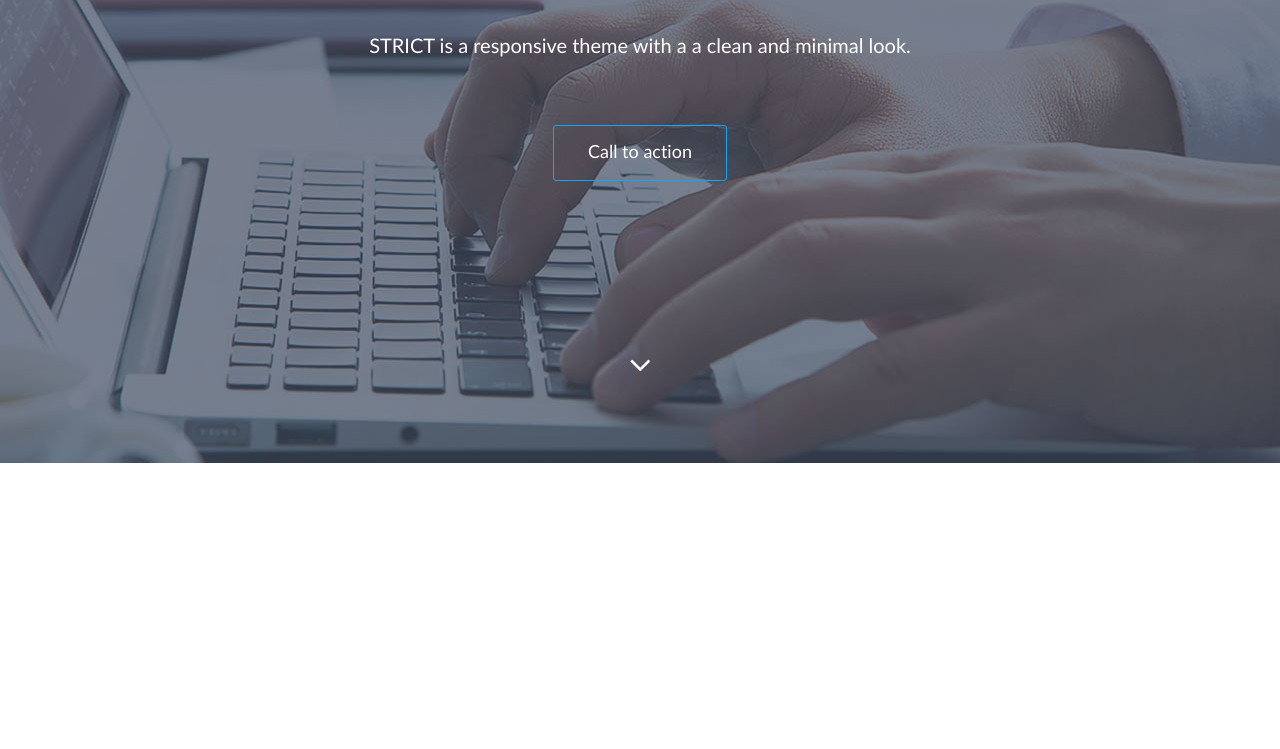
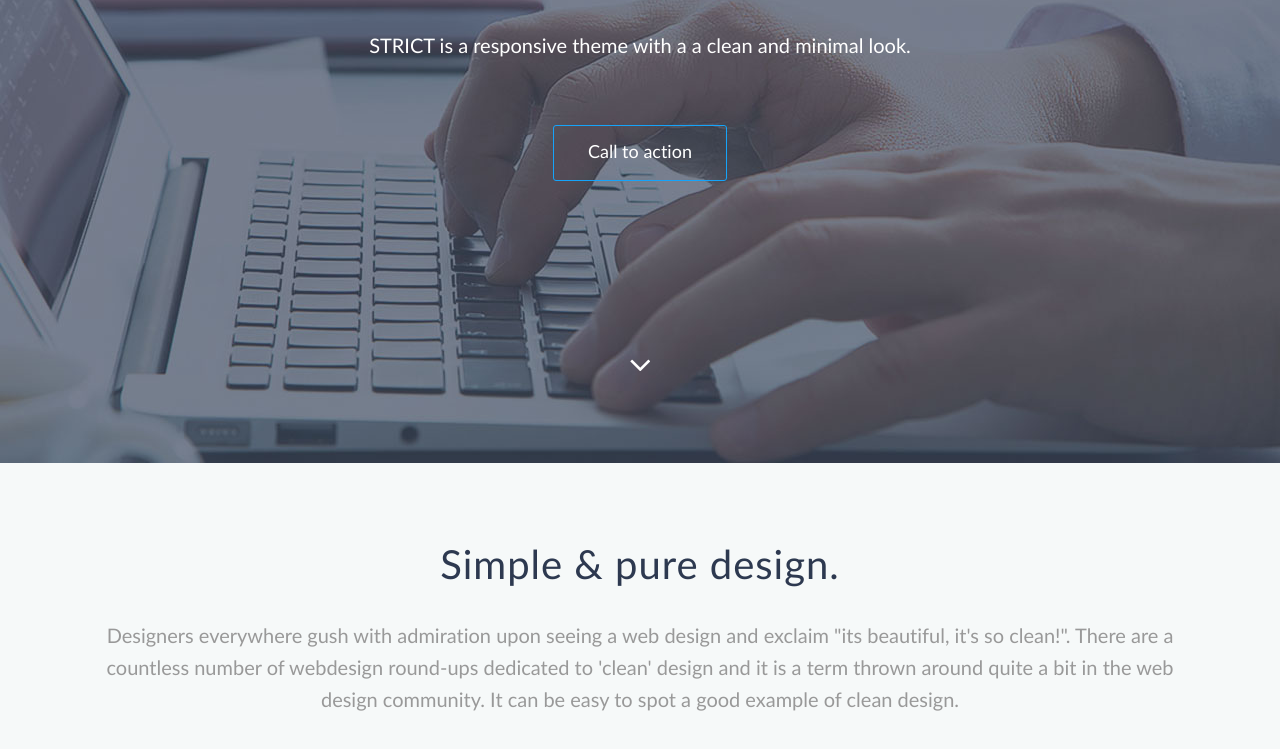
Before and after one commit to Nikler/Strcict, a website: page source/index.html in a window 1280 px wide. Shown: the part 439-1188 px from the top of the page. Before the commit the page ends 902 px from the top, so only its background shows below. Drawn offline with nearby package versions, Linux system fonts and the light colour scheme; files that its build step writes are made by us from their sources.

Commit message:
Added global-block simple

```diff
--- a/source/index.html
+++ b/source/index.html
@@ -23,5 +23,11 @@
 			</div>
 		</div>
 	</div>
+	<div class="simple">
+		<div class="simple__wrapper">
+			<h2 class="simple__header">Simple & pure design.</h2>
+			<p class="simple__desc">Designers everywhere gush with admiration upon seeing a web design and exclaim "its beautiful, it's so clean!". There are a countless number of webdesign round-ups dedicated to 'clean' design and it is a term thrown around quite a bit in the web design community. It can be easy to spot a good example of clean design.</p>
+		</div>
+	</div>
 </body>
 </html>
--- a/source/less/main.less
+++ b/source/less/main.less
@@ -57,3 +57,32 @@
 }
 
 /*------------------END BANNER------------------*/
+
+
+/*------------------BEGIN SIMLE------------------*/
+
+.simple {
+	background: #f6f9f9;
+	&__wrapper {
+		.wrapper();
+		text-align: center;
+	}
+	&__header {
+		font-size: 4rem;
+		letter-spacing: 1px;
+		color: @h1-color;
+		margin: 80px 0 10px;
+		display: inline-block;
+		font-weight: normal;
+	}
+	&__desc {
+		font-size: 2rem;
+		color: #999999;
+		line-height: 3.2rem;
+		display: inline-block;
+		margin-bottom: 110px;
+		padding: 0 20px;
+	}
+}
+
+/*------------------END SIMLE------------------*/
--- a/source/less/variables.less
+++ b/source/less/variables.less
@@ -4,7 +4,7 @@
 @social-bg-color: #15a4fa;
 @text-color: #15a4fa;
 
-@h1-size: 4rem;
+@h2-size: 4rem;
 @p-size: 1.5rem;
 @h2-size: 2.2rem;
 @a-size: 1.8rem;
```
Also changed, not shown: build/css/style.css, build/css/style.min.css, build/index.html, build/index.min.html.
